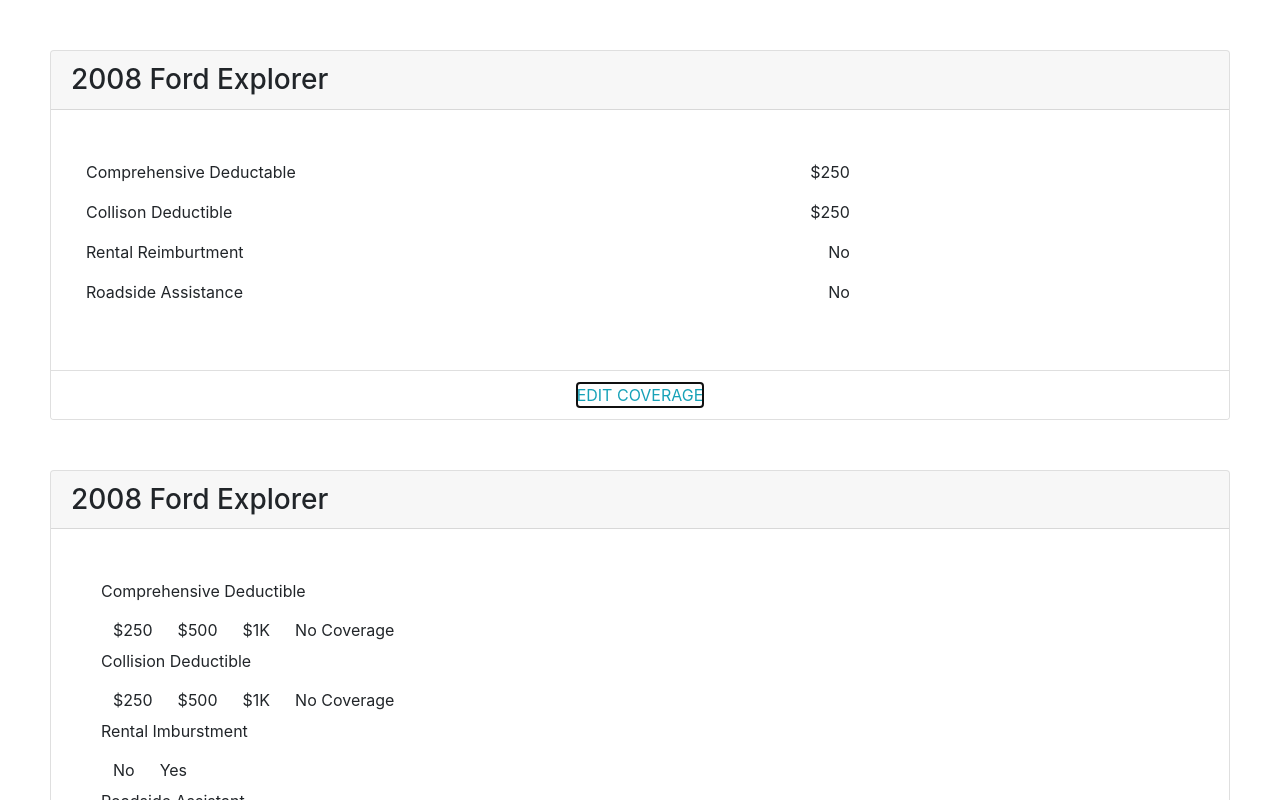
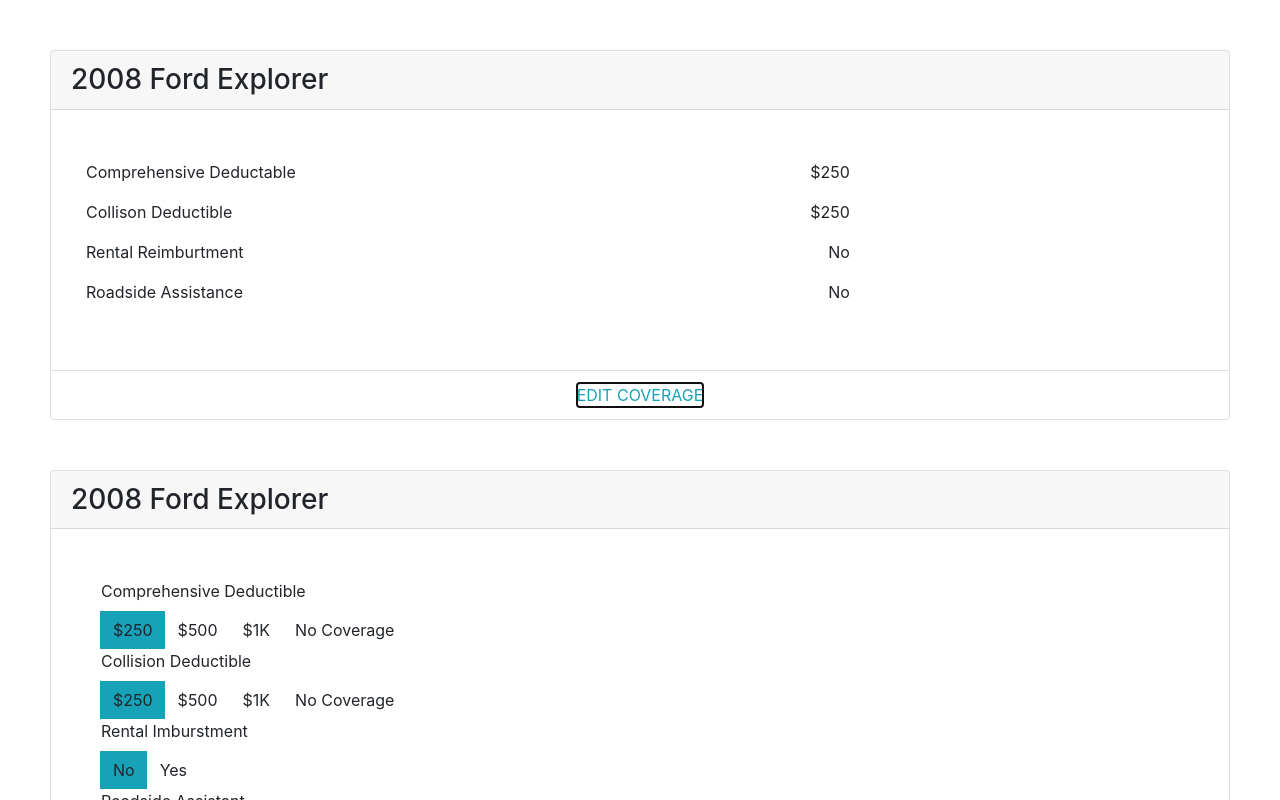
Before and after one commit to chandhinichandersekar/metromile, a React (Create React App) app: page / in a window 1280 px wide. Both pictures are taken after a click on the button "EDIT COVERAGE". Shown: the top 800 px of the page. Built offline with nearby package versions, Linux system fonts and the light colour scheme.

Commit message:
edit mode working

```diff
--- a/src/App.js
+++ b/src/App.js
@@ -1,13 +1,13 @@
 import React, { Component } from 'react';
 import './App.css';
 import ViewMode from './ViewMode';
-
+import VehicleData from './data/vehicle.json';
 
 class App extends Component {
   render() {
     return (
       <div className="App">
-        <ViewMode />
+        <ViewMode vehicleData={VehicleData}/>
       </div>
     );
   }
--- a/src/CoverageChange.js
+++ b/src/CoverageChange.js
@@ -1,19 +1,19 @@
 import React, { Component } from 'react';
+import Layout from './Layout';
 
 class CoverageChange extends Component {
     render() {
         return (
-            <div className="card">
-                <h3 className="card-header">Coverage Changes</h3>
+            <Layout title="Coverage Changes">
                 <div className="card-block">
                     <div className="card-text">
-                            <label> Comprehensive Deductible </label>
-                            <label> Collision Deductible </label>
-                            <label> Rental Imburstment</label>
-                            <label> Roadside Assistant</label>
+                            <label> Comprehensive Deductible {this.props.changes.compDeductible.name}</label>
+                            <label> Collision Deductible {this.props.changes.collDeductible.name}</label>
+                            <label> Rental Imburstment  {this.props.changes.rentalCar.name}</label>
+                            <label> Roadside Assistant {this.props.changes.roadside.name}</label>
                     </div>
                 </div>
-            </div>
+                </Layout>
         );
     }
 }
--- a/src/EditMode.js
+++ b/src/EditMode.js
@@ -1,43 +1,104 @@
 import React, { Component } from 'react';
-import CoverageData from './data/coverages.json';
+import coverageData from './data/coverages.json';
 import VehicleData from './data/vehicle.json';
 import { Button, ButtonGroup } from 'react-bootstrap';
+import Layout from './Layout';
 
+const highlightColor = "#17a2b8";
 
+export function findOption(value, name) {
+    const compDeductibleInfo = coverageData.coverageOptions.find(data => {
+        return data.name === name;
+    });
+    return compDeductibleInfo.options.find(option => {
+        return option.value === value;
+    })
+}
 
 class EditMode extends Component {
     constructor(props) {
         super(props);
+        const { vehicleData }  = props;
+        this.state = {
+            compDeductible: findOption(vehicleData.compDeductible, 'compDeductible'),
+            collDeductible: findOption(vehicleData.collDeductible, 'collDeductible'),
+            rentalCar: findOption(vehicleData.rentalCar, 'rentalCar'),
+            roadside: findOption(vehicleData.roadside, 'roadside')
+        }
         this.handleClick = this.handleClick.bind(this);
     }
-    handleClick() {
-        this.setState({
 
-        });
+    handleClick(option, name) {
+        const newOption = {
+            [name]: option
+        }
+        const newState = {
+            ...this.state,
+            ...newOption
+        }
+        this.setState(newOption);
+        console.log('newState', newState);
+        this.props.handleChangesFromEditMode(newState)
     }
+
+    isSelected(value, name) {
+        if (value === this.state[name].value) {
+            return true;
+        } else {
+            return false;
+        }
+    }
+
+    getSelectedWithColor(value, name) {
+        return this.isSelected(value, name) ? highlightColor : 'white'
+    }
+
     render() {
         return (
-            <div className="card">
-                <h3 className="card-header">{VehicleData.name}</h3>
+            <Layout title={VehicleData.name}>
                 <div className="card-block">
                     <div className="card-text">
                         <ButtonGroup style={{ display: 'block' }}>
-                            <label> Comprehensive Deductible </label>{CoverageData.coverageOptions[0].options.map((dataItem, index) => {
-                                return <Button key={index} onClick={this.handleClick}>{dataItem.name}</Button>
-                            })} <br />
-                            <label> Collision Deductible </label> {CoverageData.coverageOptions[1].options.map((dataItem, index) => {
-                                return <Button key={index}>{dataItem.name}</Button>
-                            })} <br />
-                            <label> Rental Imburstment</label> {CoverageData.coverageOptions[2].options.map((dataItem, index) => {
-                                return <Button key={index}>{dataItem.name}</Button>
-                            })} <br />
-                            <label> Roadside Assistant</label> {CoverageData.coverageOptions[3].options.map((dataItem, index) => {
-                                return <Button key={index}>{dataItem.name}</Button>
+                            <label> Comprehensive Deductible </label>
+                            {coverageData.coverageOptions[0].options.map((dataItem, index) => {
+                                return (<Button key={index} onClick={() => this.handleClick(dataItem, 'compDeductible')}
+                                style={{ backgroundColor: this.getSelectedWithColor(dataItem.value, 'compDeductible')}}>
+                                    {dataItem.name}
+                                </Button>
+                                );
+                            })}
+                            <br />
+                            <label> Collision Deductible </label>
+                            {coverageData.coverageOptions[1].options.map((dataItem, index) => {
+                                return <Button
+                                    key={index}
+                                    onClick={() => this.handleClick(dataItem, 'collDeductible')}
+                                    style={{ backgroundColor: this.getSelectedWithColor(dataItem.value, 'collDeductible')}}>
+                                    {dataItem.name}
+                                </Button>
+                            })}
+                            <br />
+                            <label> Rental Imburstment</label>
+                            {coverageData.coverageOptions[2].options.map((dataItem, index) => {
+                                return <Button key={index}
+                                onClick={() => this.handleClick(dataItem, 'rentalCar')}
+                                    style={{ backgroundColor: this.getSelectedWithColor(dataItem.value, 'rentalCar')}}>
+                                    {dataItem.name}
+                                </Button>
+                            })}
+                            <br />
+                            <label> Roadside Assistant</label>
+                            {coverageData.coverageOptions[3].options.map((dataItem, index) => {
+                                return <Button key={index}
+                                onClick={() => this.handleClick(dataItem, 'roadside')}
+                                    style={{ backgroundColor: this.getSelectedWithColor(dataItem.value, 'roadside')}}>
+                                {dataItem.name}
+                                </Button>
                             })}
                         </ButtonGroup>
                     </div>
                 </div>
-            </div>
+            </Layout>
         );
     }
 }
--- /dev/null
+++ b/src/Layout.js
@@ -0,0 +1,12 @@
+import React from 'react';
+
+function Layout({ title, children }) {
+    return (
+            <div className="card">
+                <h3 className="card-header">{title}</h3>
+                {children}
+            </div>
+        );
+}
+
+export default Layout;
--- a/src/ViewMode.js
+++ b/src/ViewMode.js
@@ -1,22 +1,34 @@
 import React, { Component } from 'react';
-import VehicleData from './data/vehicle.json';
-import EditMode from './EditMode';
+import EditMode, { findOption } from './EditMode';
 import CoverageChange from './CoverageChange';
 import './App.css';
-
+import Layout from './Layout';
 
 
 class ViewMode extends Component {
     constructor(props) {
         super(props);
+        const { vehicleData } = props;
         this.state = {
             showComponent: false,
-            compDeduc: VehicleData.compDeductible,
-            collDeduc: VehicleData.collDeductible,
-            rentalReimburst: VehicleData.rentalCar,
-            roadAssis: VehicleData.roadside
+            compDeductible: vehicleData.compDeductible,
+            collDeduc: vehicleData.collDeductible,
+            rentalReimburst: vehicleData.rentalCar,
+            roadAssis: vehicleData.roadside,
+            changes: {
+                compDeductible: findOption(vehicleData.compDeductible, 'compDeductible'),
+                collDeductible: findOption(vehicleData.collDeductible, 'collDeductible'),
+                rentalCar: findOption(vehicleData.rentalCar, 'rentalCar'),
+                roadside: findOption(vehicleData.roadside, 'roadside')
+            }
         };
         this._onButtonClick = this._onButtonClick.bind(this);
+    }
+
+    handleChangesFromEditMode(changes) {
+        this.setState({
+            changes
+        })
     }
 
 
@@ -28,9 +40,8 @@
 
     render() {
         return (
-            <div className='ViewMode'>
-                <div className="card">
-                    <h3 className="card-header">{VehicleData.name}</h3>
+            <React.Fragment>
+                <Layout title={this.props.vehicleData.name}>
                     <div className="card-block">
                         <div className="card-text">
                             <div className="row">
@@ -41,7 +52,7 @@
                                     <p>Roadside Assistance</p>
                                 </div>
                                 <div className="column-value">
-                                    <p>${this.state.compDeduc}</p>
+                                    <p>${this.state.compDeductible}</p>
                                     <p>${this.state.collDeduc}</p>
                                     <p>{this.state.rentalReimburst === 'false' ? 'No' : 'Yes'}</p>
                                     <p>{this.state.roadAssis === 'false' ? 'No' : 'Yes'}</p>
@@ -49,19 +60,20 @@
                             </div>
                         </div>
                         <div className="card-footer">
-                            <button className='editCoverage' onClick={this._onButtonClick}>EDIT COVERAGE</button>  </div>
+                            <button className='editCoverage' onClick={this._onButtonClick}>EDIT COVERAGE</button>
+                        </div>
                     </div>
-                </div>
+                </Layout>
                 {this.state.showComponent ?
-                    <EditMode />  :
+                    <EditMode vehicleData={this.props.vehicleData} handleChangesFromEditMode={this.handleChangesFromEditMode.bind(this)}/> :
                     null
                 }
                 {this.state.showComponent ?
-                   <CoverageChange /> :
+                    <CoverageChange changes={this.state.changes}/> :
                     null
                 }
+            </React.Fragment>
 
-            </div>
         );
     }
 }
```
